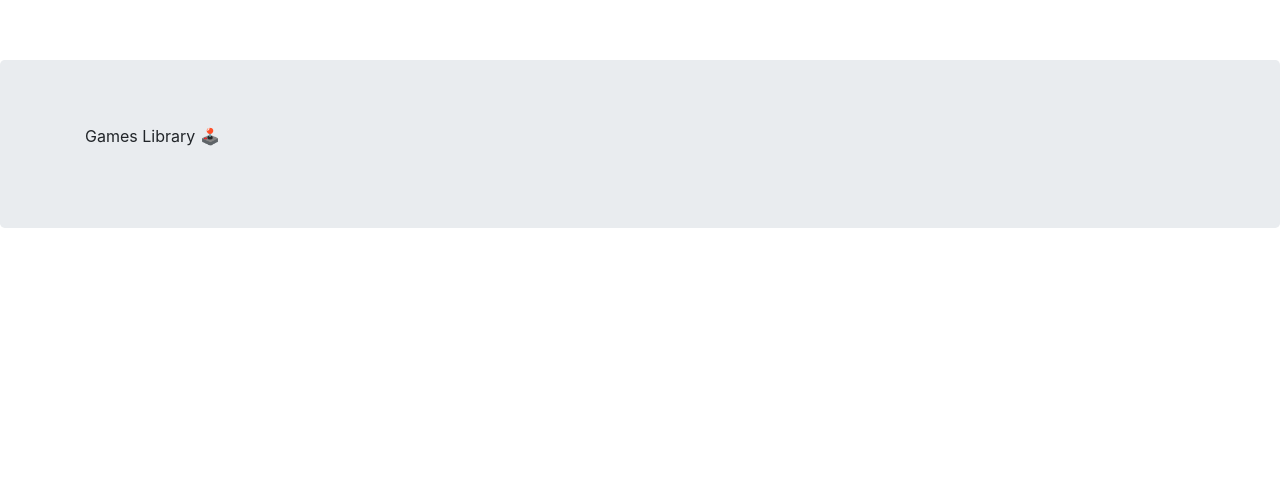
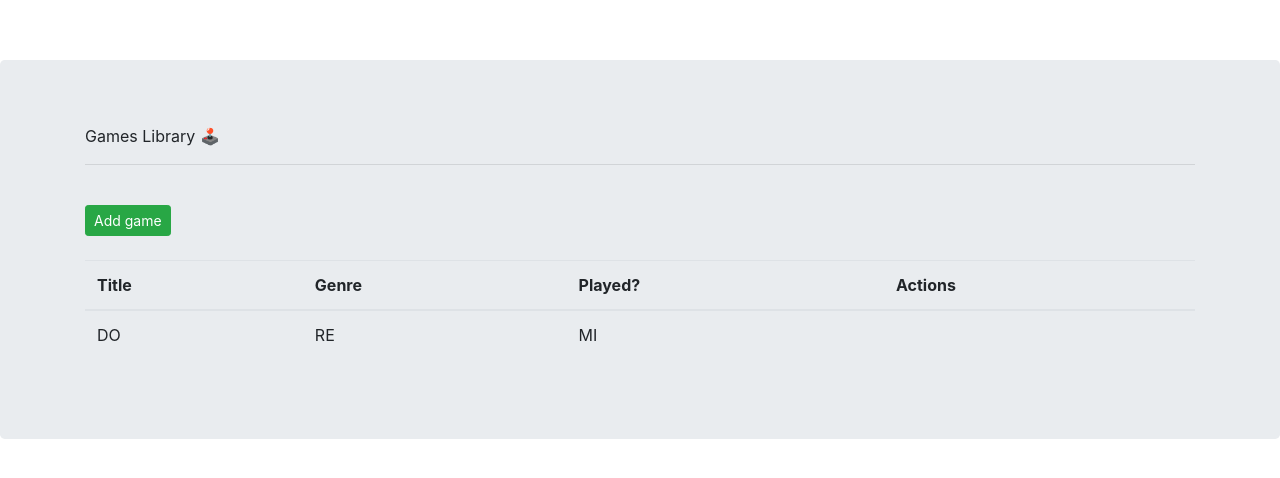
Before and after one commit to quackness/games-library-app, a Vue app in the folder frontend/frontend/: page /games in a window 1280 px wide. Shown: the top 478 px of the page. Built offline with nearby package versions, Linux system fonts and the light colour scheme; the HTML template or start-up script is replaced by a standard one.

Commit message:
add table for games

```diff
--- a/frontend/frontend/src/components/GamesList.vue
+++ b/frontend/frontend/src/components/GamesList.vue
@@ -7,7 +7,37 @@
         integrity="sha384-RxqHG2ilm4r6aFRpGmBbGTjsqwfqHOKy1ArsMhHusnRO47jcGqpIQqlQK/kmGy9R"
         crossorigin="anonymous"
       />
-      <p>Games Library 🕹️</p>
+      <div class="row">
+        <div class="col-sm-12">
+          <p>Games Library 🕹️</p>
+          <hr />
+          <br />
+          <!-- alert message -->
+          <button type="button" class="btn btn-success btn-sm">Add game</button>
+          <br />
+          <br />
+          <table class="table table-hover">
+            <!-- table head -->
+            <thead>
+              <tr>
+                <!-- table header cells  -->
+                <th scope="col">Title</th>
+                <th scope="col">Genre</th>
+                <th scope="col">Played?</th>
+                <th scope="col">Actions</th>
+              </tr>
+            </thead>
+
+            <tbody>
+              <tr>
+                <td>DO</td>
+                <td>RE</td>
+                <td>MI</td>
+              </tr>
+            </tbody>
+          </table>
+        </div>
+      </div>
     </div>
   </div>
 </template>
```
